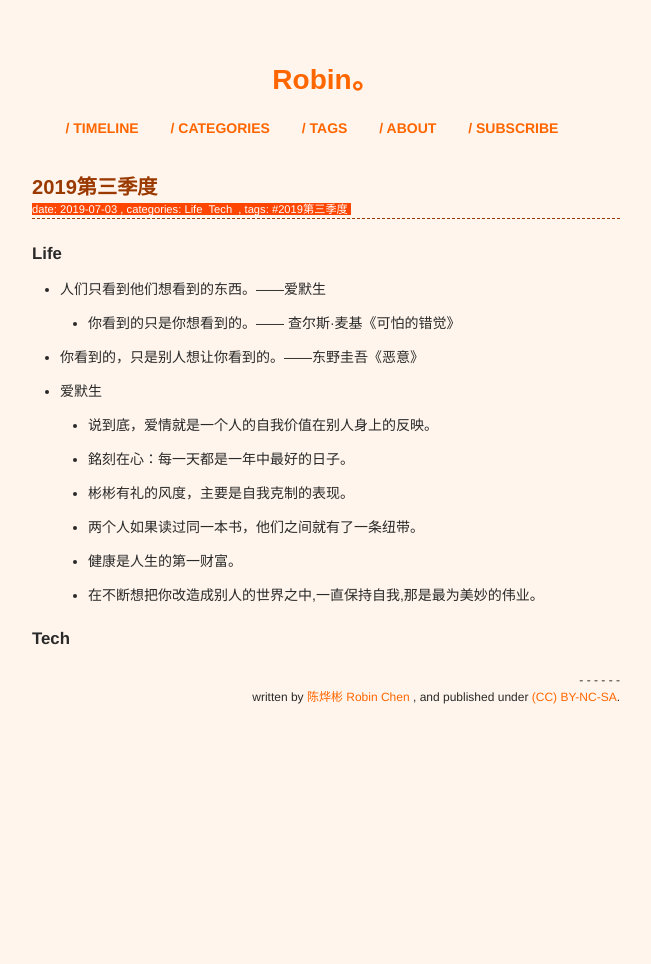
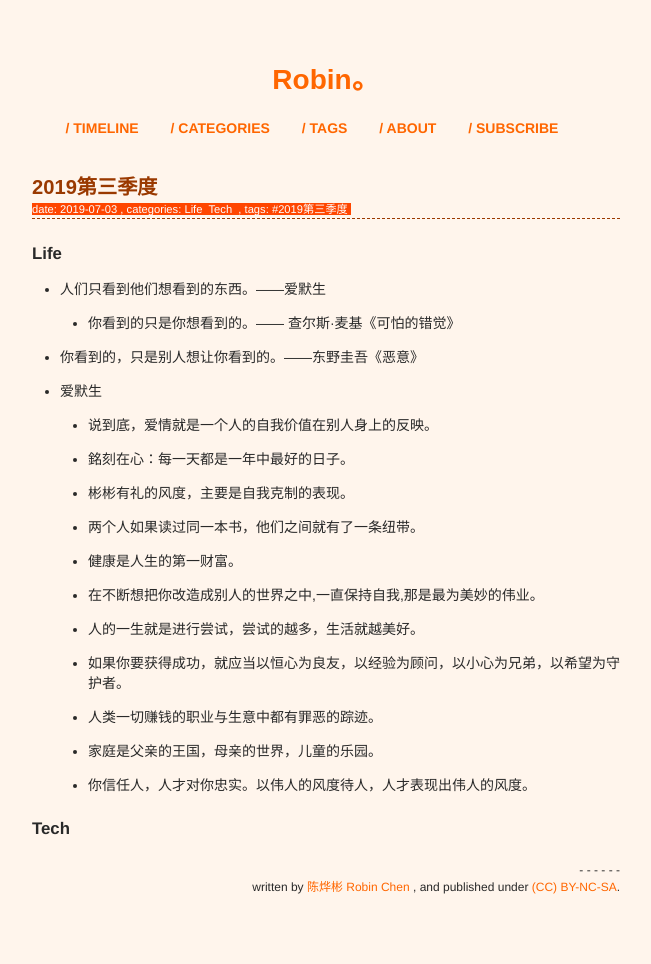
Before and after one commit to xianyuxmu/xianyuxmu.github.io, a Jekyll site: the page built from _posts/2019-07-03-reading-quarter-3.md, in a window 1280 px wide. Shown: the whole page, without its empty margins (314-965 px from the left). Built offline with Jekyll 4.4.1, drawn with Linux system fonts in a browser that asks for light colours; comment, search, counter and statistics services are not loaded; before the commit the page ends 900 px from its top, so only the background shows below that.

Commit message:
家庭是父亲的王国，母亲的世界，儿童的乐园。

```diff
--- a/_posts/2019-07-03-reading-quarter-3.md
+++ b/_posts/2019-07-03-reading-quarter-3.md
@@ -22,6 +22,11 @@ tags:
   - 两个人如果读过同一本书，他们之间就有了一条纽带。
   - 健康是人生的第一财富。
   - 在不断想把你改造成别人的世界之中,一直保持自我,那是最为美妙的伟业。
+  - 人的一生就是进行尝试，尝试的越多，生活就越美好。
+  - 如果你要获得成功，就应当以恒心为良友，以经验为顾问，以小心为兄弟，以希望为守护者。
+  - 人类一切赚钱的职业与生意中都有罪恶的踪迹。
+  - 家庭是父亲的王国，母亲的世界，儿童的乐园。
+  - 你信任人，人才对你忠实。以伟人的风度待人，人才表现出伟人的风度。
 
 
 
```
